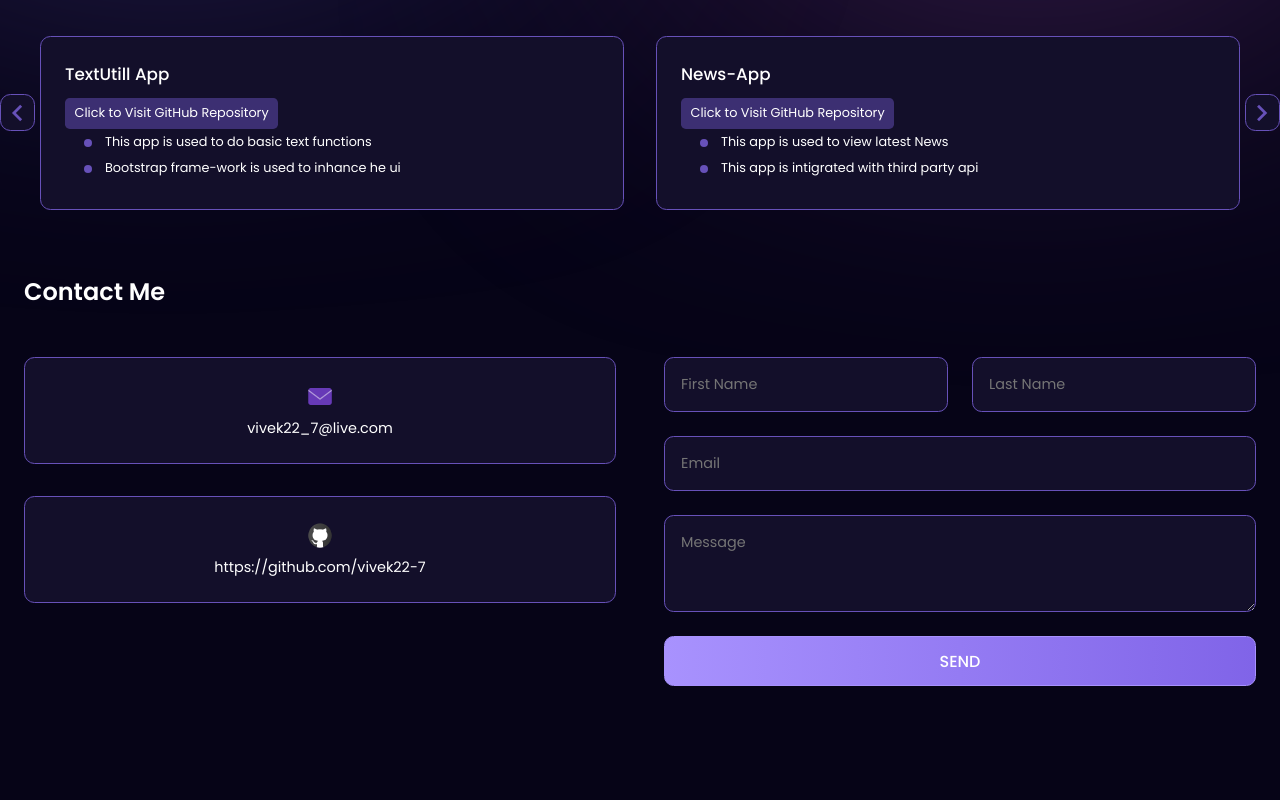
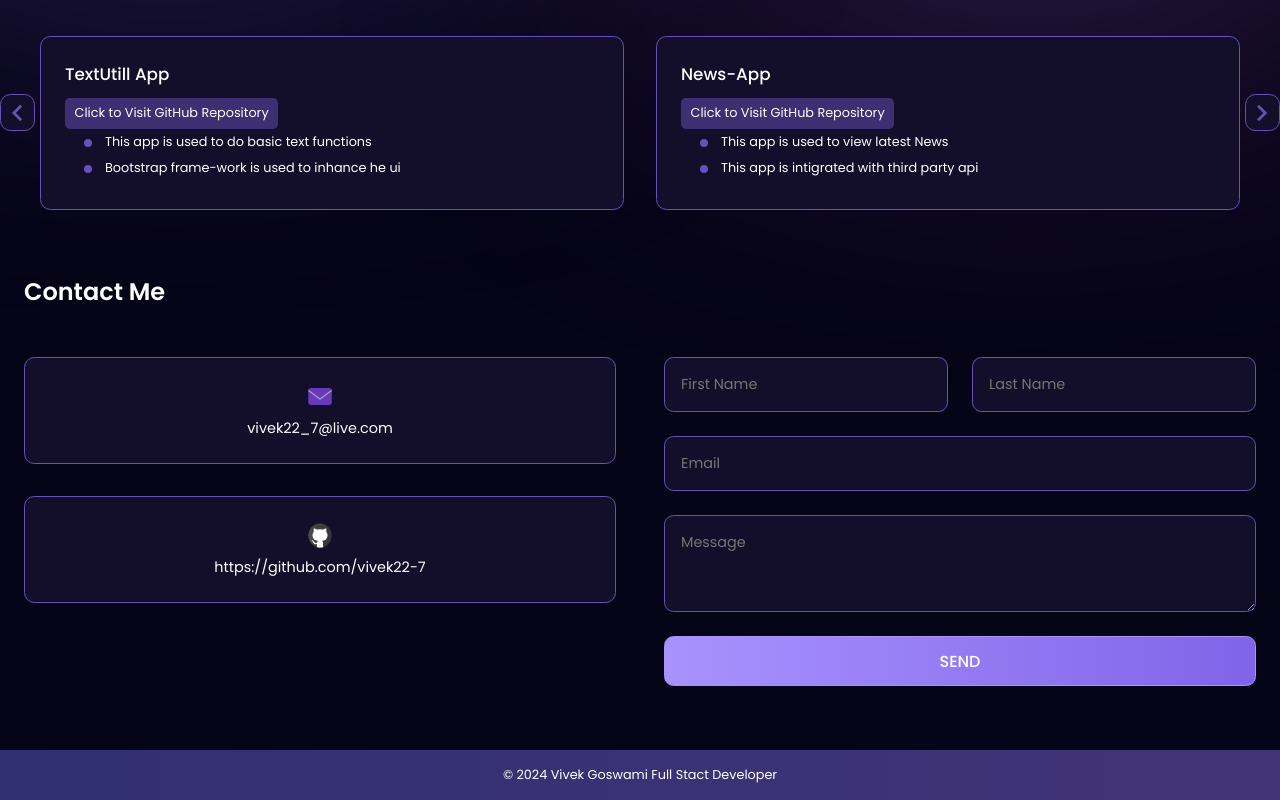
Before and after one commit to vivek22-7/portfolio, a React (Create React App) app: page / in a window 1280 px wide. Shown: the part 1320-2120 px from the top of the page. Before the commit the page ends 2070 px from the top, so only its background shows below. Built offline with nearby package versions, Linux system fonts and the light colour scheme.

Commit message:
Footer added

```diff
--- a/src/App.js
+++ b/src/App.js
@@ -5,6 +5,7 @@
 import './App.css';
 import Projects from "./components/Projects/Projects";
 import ContactMe from "./components/ContactMe/ContactMe";
+import Footer from "./components/Footer/Footer";
 
 const App = () => {
   return(
@@ -16,7 +17,7 @@
       <Projects/>
       <ContactMe/>
     </div>
-
+    <Footer/>
     </>
   )
 }
--- /dev/null
+++ b/src/components/Footer/Footer.css
@@ -0,0 +1,6 @@
+.footer {
+    font-size: 0.8rem;
+    text-align: center;
+    background: linear-gradient(90deg, #303072 0%, #423477 100%);
+    padding: 1rem;
+}
--- /dev/null
+++ b/src/components/Footer/Footer.jsx
@@ -0,0 +1,10 @@
+import React from 'react'
+import './Footer.css'
+
+const Footer = () => {
+  return (
+    <div className="footer"> © 2024 Vivek Goswami Full Stact Developer</div>
+  )
+}
+
+export default Footer
```
